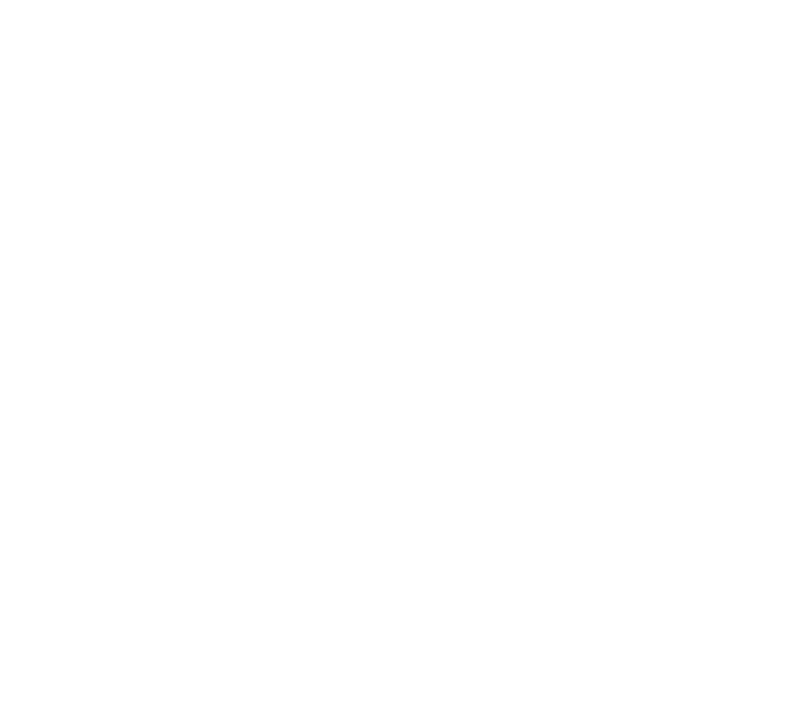
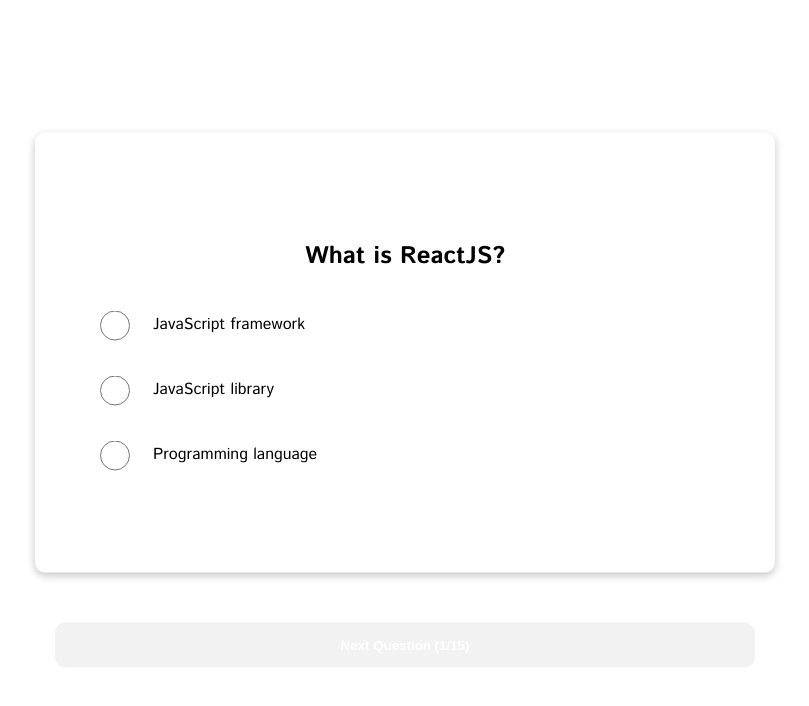
Before and after one commit to radomila/react-quest, a React (Vite) app: page / in a window 1280 px wide. Shown: the top 706 px of the page, without its empty margins (235-1044 px from the left). Built offline with nearby package versions, Linux system fonts and the light colour scheme.

Commit message:
feat: Add Card and Button component

```diff
--- a/index.html
+++ b/index.html
@@ -5,6 +5,12 @@
     <link rel="icon" type="image/svg+xml" href="/vite.svg" />
     <meta name="viewport" content="width=device-width, initial-scale=1.0" />
     <title>QuizMania</title>
+    <link rel="preconnect" href="https://fonts.googleapis.com" />
+    <link rel="preconnect" href="https://fonts.gstatic.com" crossorigin />
+    <link
+      href="https://fonts.googleapis.com/css2?family=Istok+Web:ital,wght@0,400;0,700;1,400;1,700&display=swap"
+      rel="stylesheet"
+    />
   </head>
   <body>
     <div id="root"></div>
--- /dev/null
+++ b/public/questions.json
@@ -0,0 +1,136 @@
+[
+  {
+    "id": 1,
+    "question": "What is ReactJS?",
+    "options": [
+      "JavaScript framework",
+      "JavaScript library",
+      "Programming language"
+    ],
+    "answer": "JavaScript library"
+  },
+  {
+    "id": 2,
+    "question": "Which command is used to create a new React project?",
+    "options": [
+      "create-react-app my-app",
+      "react-create-app my-app",
+      "create-react-project my-app"
+    ],
+    "answer": "create-react-app my-app"
+  },
+  {
+    "id": 3,
+    "question": "Which command will install React Router?",
+    "options": [
+      "npm install react-router-dom",
+      "npm install react-router",
+      "npm install router-dom"
+    ],
+    "answer": "npm install react-router-dom"
+  },
+  {
+    "id": 4,
+    "question": "What is JSX?",
+    "options": [
+      "A function in React",
+      "Syntax for writing HTML in JavaScript",
+      "CSS in JavaScript"
+    ],
+    "answer": "Syntax for writing HTML in JavaScript"
+  },
+  {
+    "id": 5,
+    "question": "What is the virtual DOM?",
+    "options": [
+      "A copy of the real DOM",
+      "A type of browser API",
+      "A method to directly manipulate the DOM"
+    ],
+    "answer": "A copy of the real DOM"
+  },
+  {
+    "id": 6,
+    "question": "What is the use of keys in React?",
+    "options": [
+      "To identify elements in a list",
+      "To add styling to elements",
+      "To handle component state"
+    ],
+    "answer": "To identify elements in a list"
+  },
+  {
+    "id": 7,
+    "question": "Which method in a React component is used to change the state?",
+    "options": ["setState()", "changeState()", "updateState()"],
+    "answer": "setState()"
+  },
+  {
+    "id": 8,
+    "question": "Which hook is used to handle state in functional components?",
+    "options": ["useState", "useEffect", "useContext"],
+    "answer": "useState"
+  },
+  {
+    "id": 9,
+    "question": "What is the purpose of useEffect hook?",
+    "options": [
+      "To handle side effects",
+      "To manage state",
+      "To create context"
+    ],
+    "answer": "To handle side effects"
+  },
+  {
+    "id": 10,
+    "question": "What is a higher-order component in React?",
+    "options": [
+      "A component that returns another component",
+      "A built-in React component",
+      "A component with more props"
+    ],
+    "answer": "A component that returns another component"
+  },
+  {
+    "id": 11,
+    "question": "How do you pass data from parent to child component?",
+    "options": ["Using props", "Using state", "Using context"],
+    "answer": "Using props"
+  },
+  {
+    "id": 12,
+    "question": "What is the purpose of the React Fragment?",
+    "options": [
+      "To wrap multiple elements without adding extra nodes to the DOM",
+      "To style elements",
+      "To handle events"
+    ],
+    "answer": "To wrap multiple elements without adding extra nodes to the DOM"
+  },
+  {
+    "id": 13,
+    "question": "What does ReactDOM.render() do?",
+    "options": [
+      "Renders a React element into the DOM",
+      "Creates a new component",
+      "Updates the state"
+    ],
+    "answer": "Renders a React element into the DOM"
+  },
+  {
+    "id": 14,
+    "question": "How do you handle events in React?",
+    "options": [
+      "Using event listeners",
+      "Using inline event handlers",
+      "Using component methods"
+    ],
+    "answer": "Using component methods"
+  },
+  {
+    "id": 15,
+    "question": "What is Redux primarily used for in React?",
+    "options": ["State management", "Routing", "Styling"],
+    "answer": "State management"
+  }
+]
--- a/src/App.tsx
+++ b/src/App.tsx
@@ -1,5 +1,7 @@
+import Card from './components/Card/Card';
+
 function App() {
-  return <></>;
+  return <Card></Card>;
 }
 
 export default App;
--- /dev/null
+++ b/src/components/Button/Button.tsx
@@ -0,0 +1,23 @@
+import './styles.css';
+
+interface ButtonProps {
+  text: string;
+  disabled: boolean;
+  onClick: () => void;
+}
+
+const Button = ({ text, onClick, disabled }: ButtonProps) => {
+  const disabledButtonColor = disabled && 'disabled';
+
+  return (
+    <button
+      onClick={onClick}
+      disabled={disabled}
+      className={`button-${disabledButtonColor}`}
+    >
+      {text}
+    </button>
+  );
+};
+
+export default Button;
--- /dev/null
+++ b/src/components/Button/styles.css
@@ -0,0 +1,16 @@
+button {
+  cursor: pointer;
+  padding: 15px 20px;
+  margin-top: 50px;
+  color: #ffffff;
+  font-weight: 700;
+  width: 700px;
+  border-radius: 10px;
+  border: none;
+  background-color: #6c63ff;
+}
+
+.button-disabled {
+  cursor: not-allowed;
+  background-color: #f2f2f2;
+}
--- /dev/null
+++ b/src/components/Card/Card.tsx
@@ -0,0 +1,61 @@
+import { useState } from 'react';
+import questions from '../../../public/questions.json';
+import './styles.css';
+import Button from '../Button/Button';
+
+const Card = () => {
+  const [currentQuestionIndex, setCurrentQuestionIndex] = useState<number>(0);
+  const [isChecked, setIsChecked] = useState<boolean>(false);
+
+  const numberOfQuestions = questions.length;
+
+  const handleNextQuestion = () => {
+    const nextQuestion = currentQuestionIndex + 1;
+
+    if (currentQuestionIndex < numberOfQuestions) {
+      setCurrentQuestionIndex(nextQuestion);
+      setIsChecked(false);
+    }
+  };
+
+  const isQuestionChecked = () => {
+    setIsChecked(true);
+  };
+
+  const currentQuestion = questions[currentQuestionIndex];
+  const isButtonDisabled = !isChecked;
+
+  return (
+    <div className="card">
+      <div className="card-container" key={currentQuestion.id}>
+        <h2>{currentQuestion.question}</h2>
+        {currentQuestion.options.map((option, index) => {
+          return (
+            <ul className="card-options" key={index}>
+              <li>
+                <input
+                  type="radio"
+                  name="option"
+                  className="card-radio"
+                  onClick={isQuestionChecked}
+                />
+                {option}
+              </li>
+            </ul>
+          );
+        })}
+      </div>
+      <div className="button-section">
+        <Button
+          text={`Next Question (${
+            currentQuestionIndex + 1
+          }/${numberOfQuestions})`}
+          onClick={handleNextQuestion}
+          disabled={isButtonDisabled}
+        />
+      </div>
+    </div>
+  );
+};
+
+export default Card;
--- /dev/null
+++ b/src/components/Card/styles.css
@@ -0,0 +1,43 @@
+.card {
+  position: absolute;
+  top: 50%;
+  left: 50%;
+  transform: translate(-50%, -50%);
+}
+
+.card-container {
+  display: flex;
+  flex-direction: column;
+  justify-content: center;
+  width: 700px;
+  height: 400px;
+  padding: 20px;
+  border: none;
+  box-shadow: rgba(0, 0, 0, 0.24) 0px 3px 8px;
+  border-radius: 10px;
+}
+
+h2 {
+  text-align: center;
+}
+
+.card-options {
+  list-style-type: none;
+}
+
+.card-options li {
+  display: flex;
+  align-items: center;
+  gap: 20px;
+}
+
+.card-radio {
+  width: 30px;
+  height: 30px;
+  cursor: pointer;
+}
+
+.button-section {
+  display: flex;
+  justify-content: center;
+}
--- a/src/index.css
+++ b/src/index.css
@@ -0,0 +1,4 @@
+body {
+  font-family: 'Istok Web', sans-serif;
+  font-style: normal;
+}
```
